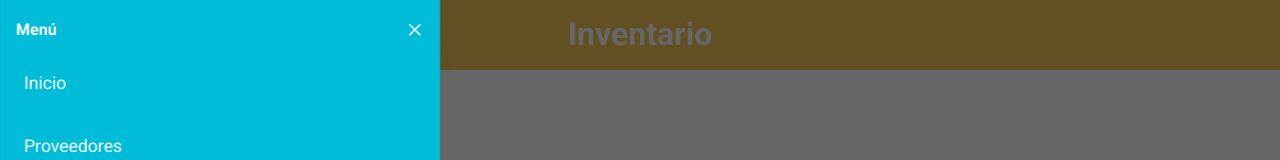
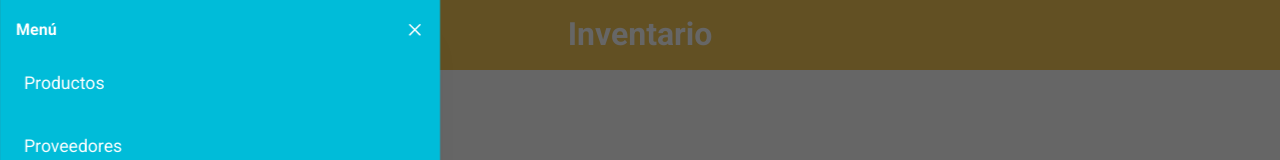
Before and after one commit to CriFigShe/ProyectoInventario, a React (Vite) app in the folder frontend/inventario/: page /events in a window 1280 px wide. Both pictures are taken after a click on the button "Toggle Navigation". Shown: the top 160 px of the page. Built offline with nearby package versions, Linux system fonts and the light colour scheme.

Commit message:
CRUD proveedores

```diff
--- a/frontend/inventario/src/pages/Events/Events.jsx
+++ b/frontend/inventario/src/pages/Events/Events.jsx
@@ -108,7 +108,7 @@ export default function Events() {
       >
         <Stack>
           <Link className="drawerLink" to="/home">
-            Inicio
+            Productos
           </Link>
           <Link className="drawerLink" to="/suppliers">
             Proveedores
--- a/frontend/inventario/src/pages/Header.jsx
+++ b/frontend/inventario/src/pages/Header.jsx
@@ -47,7 +47,7 @@ export default function Header() {
       >
         <Stack>
           <Link className="drawerLink" to="/home">
-            Inicio
+            Productos
           </Link>
           <Link className="drawerLink" to="/suppliers">
             Proveedores
--- a/frontend/inventario/src/pages/HomePage/EditProduct.jsx
+++ b/frontend/inventario/src/pages/HomePage/EditProduct.jsx
@@ -72,7 +72,7 @@ export default function EditProduct() {
   return (
     <div className="editForm">
       <h2>Editar Producto - {product.name}</h2>
-      <form onSubmit={handleSubmit}>
+      <form onSubmit={handleSubmit} noValidate>
         <div className="formGroup">
           <label>Nombre</label>
           <input
--- a/frontend/inventario/src/pages/Suppliers/EditSupplier.jsx
+++ b/frontend/inventario/src/pages/Suppliers/EditSupplier.jsx
@@ -14,6 +14,7 @@ export default function EditSupplier() {
     userId: currentUser.userId
   });
 
+
   useEffect(() => {
     const fetchData = async () => {
       try {
@@ -26,7 +27,6 @@ export default function EditSupplier() {
           }
         );
         setSupplier(response.data.data);
-        console.log(response.data.data);
       } catch (error) {
         console.error("Error fetching supplier para editar: ", error);
       }
```
Also changed, not shown: 2 other files (tests, documents, lock files or other folders).
